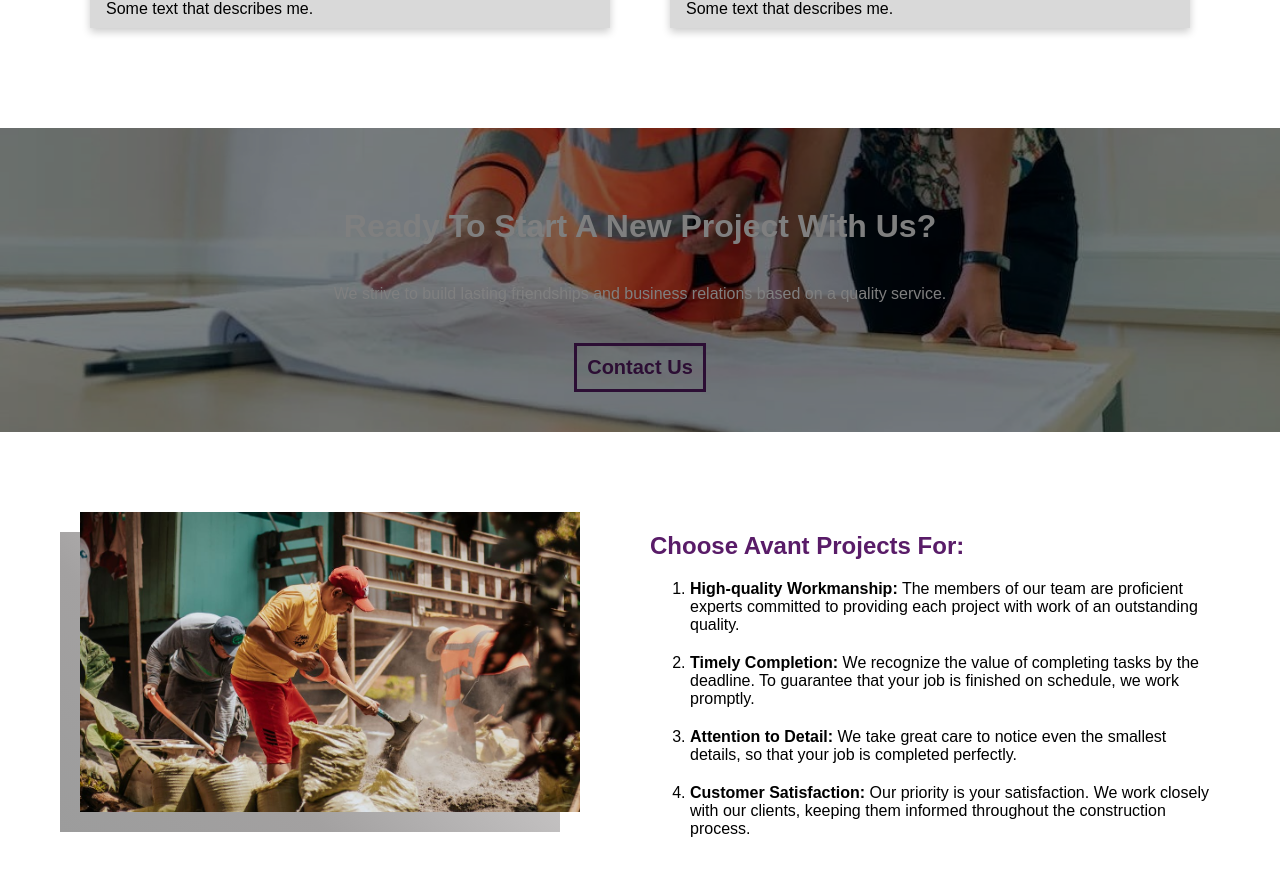
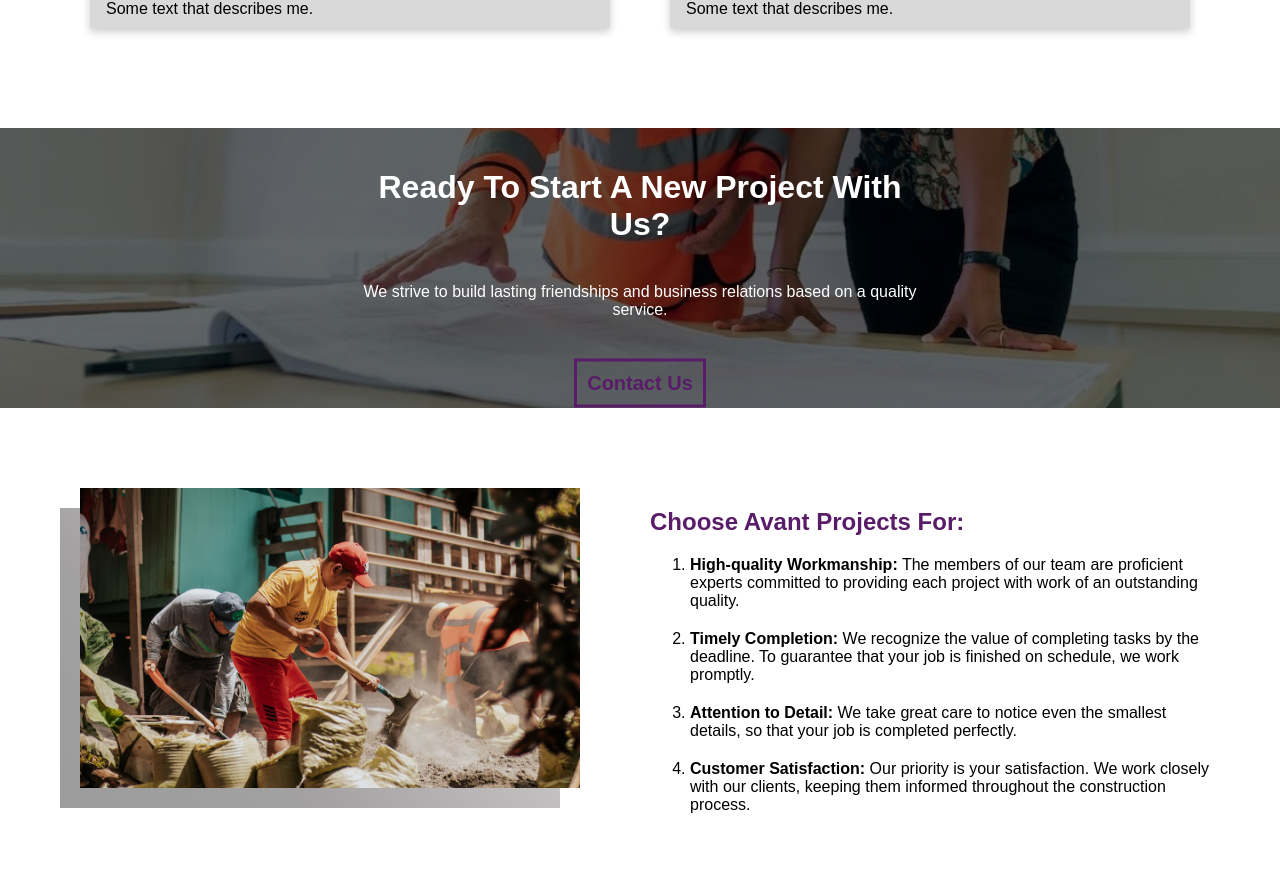
Before and after one commit to DiksonIvySon/Avant-Projects, a React (Vite) app in the folder AvantProjects/: page /about in a window 1280 px wide. Shown: the part 2513-3385 px from the top of the page. Built offline with nearby package versions, Linux system fonts and the light colour scheme.

Commit message:
Fixed CallToAction component overlay error

```diff
--- a/AvantProjects/src/Components/CallToAction.css
+++ b/AvantProjects/src/Components/CallToAction.css
@@ -6,7 +6,9 @@
     background-size: cover;
     color: white;
     position: relative;
+    height: 200px;
 }
+
 
 .overlay {
     position: absolute;
@@ -14,11 +16,15 @@
     left: 0;
     width: 100%;
     height: 100%;
-    background: rgba(0, 0, 0, 0.5);
+    background: rgba(0, 0, 0, 0.6);
 }
 
-.CallToAction-content {
-
+.callToAction-content {
+    position: absolute;
+    top: 50%;
+    left: 50%;
+    translate: -50% -50%;
+    z-index: 1;
 }
 
 .CallToAction h1 {
--- a/AvantProjects/src/Components/CallToAction.jsx
+++ b/AvantProjects/src/Components/CallToAction.jsx
@@ -5,14 +5,14 @@
 function CallToAction() {
   return (
     <div className='CallToAction' style={{backgroundImage: `url(${callToAct_background})`}} >
-        <div className='overlay'></div>
-        <div className='callToAct-content'>
+        <div className='callToAction-content'>
             <h1>Ready To Start A New Project With Us?</h1>
             <p>We strive to build lasting friendships and business relations based on a quality service.</p>
             <a href="">
                 <button className='button1'>Contact Us</button>
             </a>
         </div>
+        <div className='overlay'></div>
     </div>
   )
 }
```
